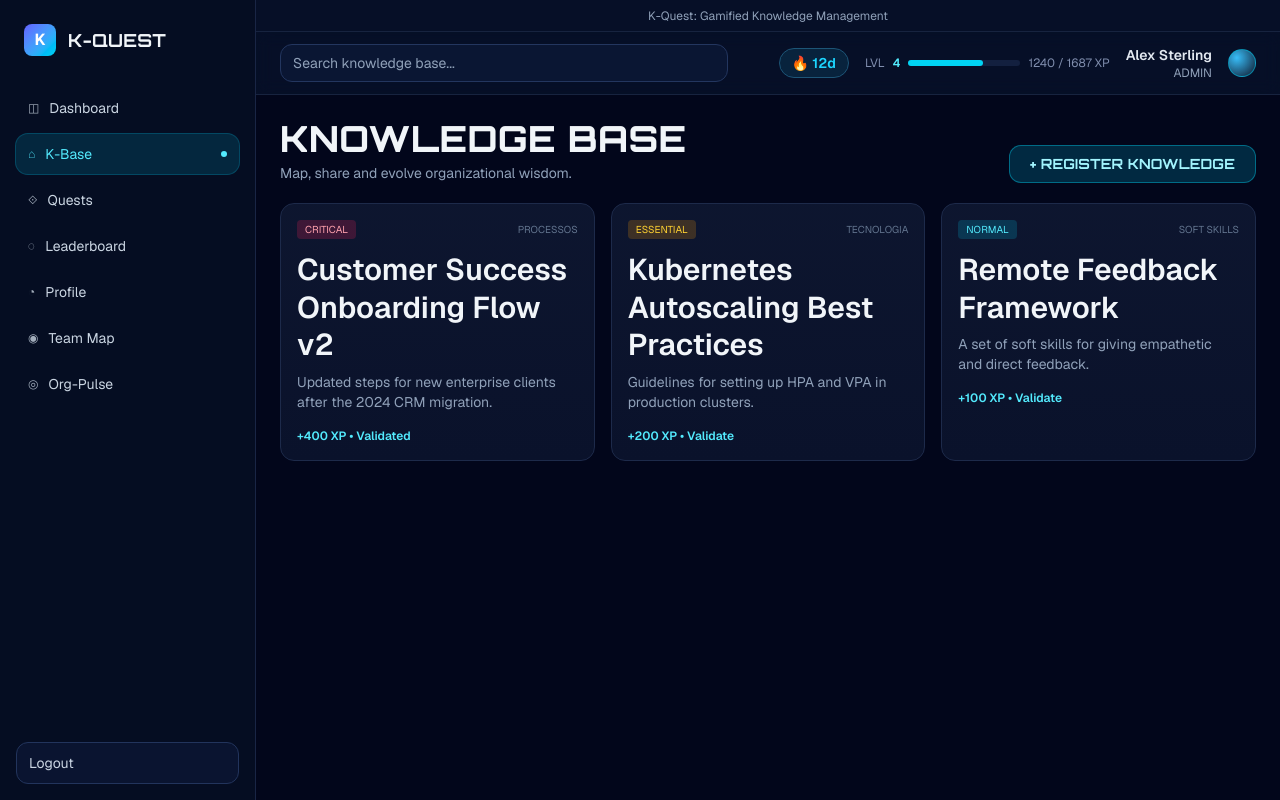
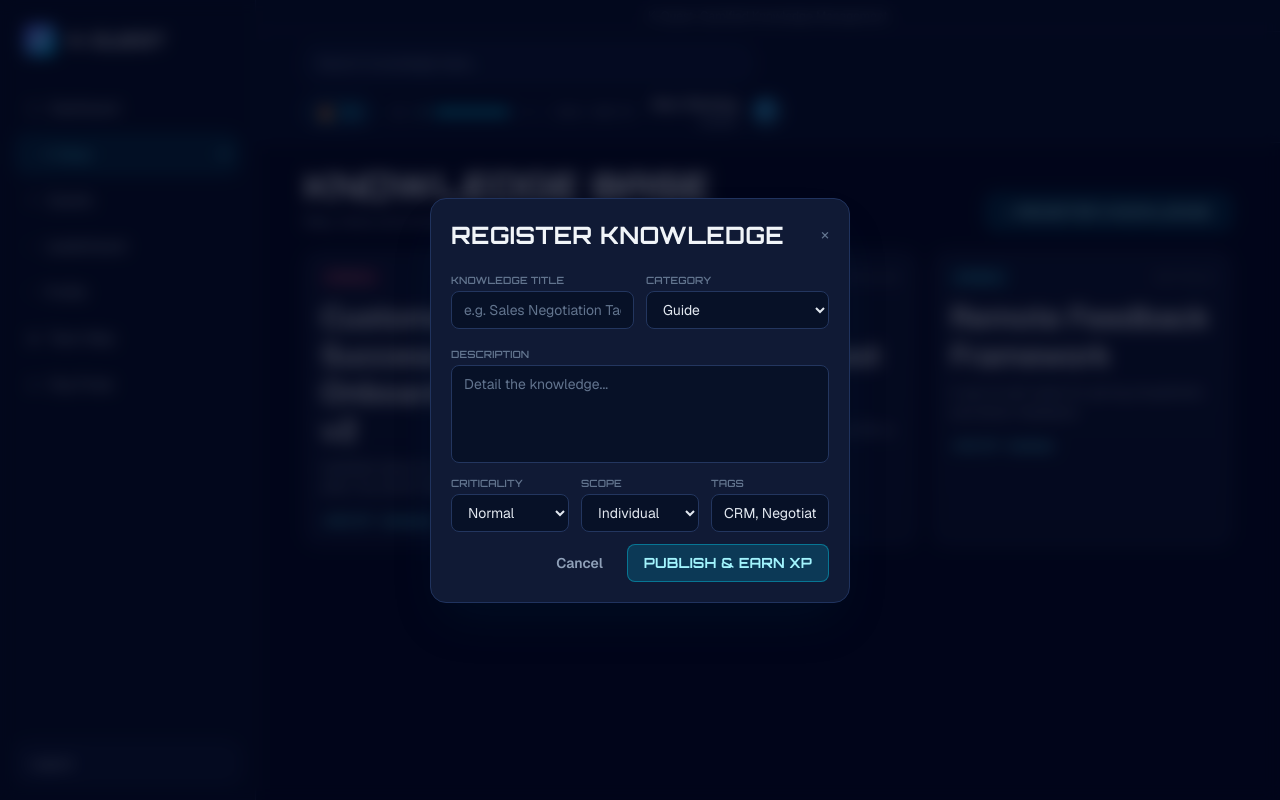
Before and after one commit to dmenezes007/gc-quest, a Next.js app: page /knowledge in a window 1280 px wide. Both pictures are taken after a click on the button "+ REGISTER KNOWLEDGE". Built offline with nearby package versions, Linux system fonts and the light colour scheme.

Commit message:
Primeiro commit: início do projeto

```diff
--- a/src/app/(platform)/knowledge/page.tsx
+++ b/src/app/(platform)/knowledge/page.tsx
@@ -1,6 +1,99 @@
+"use client";
+
+import { useState } from 'react';
+import { createKnowledgeWithNotifications } from '@/modules/knowledge';
+
+type KnowledgeTypeInput = 'ARTICLE' | 'GUIDE' | 'VIDEO' | 'TEMPLATE' | 'POLICY' | 'FAQ';
+type CriticalityInput = 'LOW' | 'MEDIUM' | 'HIGH' | 'CRITICAL';
+
+interface RegisterFormState {
+  title: string;
+  category: KnowledgeTypeInput;
+  description: string;
+  criticality: CriticalityInput;
+  scope: 'Individual' | 'Team' | 'Organization';
+  tags: string;
+}
+
+const initialForm: RegisterFormState = {
+  title: '',
+  category: 'GUIDE',
+  description: '',
+  criticality: 'MEDIUM',
+  scope: 'Individual',
+  tags: 'CRM, Negotiation, B2B',
+};
+
 export default function KnowledgePage() {
+  const [isModalOpen, setIsModalOpen] = useState(false);
+  const [isSubmitting, setIsSubmitting] = useState(false);
+  const [submitError, setSubmitError] = useState<string | null>(null);
+  const [form, setForm] = useState<RegisterFormState>(initialForm);
+
+  function updateField<Key extends keyof RegisterFormState>(key: Key, value: RegisterFormState[Key]) {
+    setForm((current) => ({
+      ...current,
+      [key]: value,
+    }));
+  }
+
+  function openModal() {
+    setSubmitError(null);
+    setIsModalOpen(true);
+  }
+
+  function closeModal() {
+    if (isSubmitting) {
+      return;
+    }
+
+    setIsModalOpen(false);
+    setForm(initialForm);
+    setSubmitError(null);
+  }
+
+  async function handlePublish() {
+    setSubmitError(null);
+
+    if (form.title.trim().length < 3) {
+      setSubmitError('Informe um título com pelo menos 3 caracteres.');
+      return;
+    }
+
+    if (form.description.trim().length < 10) {
+      setSubmitError('Informe uma descrição com pelo menos 10 caracteres.');
+      return;
+    }
+
+    const tags = form.tags
+      .split(',')
+      .map((entry) => entry.trim())
+      .filter(Boolean);
+
+    try {
+      setIsSubmitting(true);
+
+      await createKnowledgeWithNotifications({
+        title: form.title,
+        content: form.description,
+        summary: `${form.scope} scope`,
+        type: form.category,
+        criticality: form.criticality,
+        tags,
+      });
+
+      closeModal();
+    } catch (error) {
+      const message = error instanceof Error ? error.message : 'Não foi possível publicar o conhecimento.';
+      setSubmitError(message);
+    } finally {
+      setIsSubmitting(false);
+    }
+  }
+
   return (
-    <section className="space-y-5">
+    <>
+      <section className="space-y-5">
       <header className="flex flex-wrap items-end justify-between gap-3">
         <div>
           <h1 className="kq-heading text-4xl font-extrabold text-slate-100">Knowledge Base</h1>
@@ -8,6 +101,7 @@ export default function KnowledgePage() {
         </div>
         <button
           type="button"
+          onClick={openModal}
           className="kq-heading rounded-xl border border-cyan-400/40 bg-cyan-500/20 px-5 py-2 text-sm font-bold text-cyan-200"
         >
           + Register Knowledge
@@ -45,6 +139,124 @@ export default function KnowledgePage() {
           <p className="mt-4 text-xs font-semibold text-cyan-300">+100 XP • Validate</p>
         </article>
       </div>
-    </section>
+      </section>
+
+      {isModalOpen && (
+        <div className="fixed inset-0 z-50 flex items-center justify-center bg-[#02061b]/70 p-4 backdrop-blur-sm">
+          <div className="w-full max-w-[420px] rounded-2xl border border-[#20335e] bg-[#101a35] p-5 shadow-2xl shadow-cyan-950/20">
+            <div className="mb-4 flex items-center justify-between">
+              <h2 className="kq-heading text-2xl font-bold text-slate-100">Register Knowledge</h2>
+              <button
+                type="button"
+                onClick={closeModal}
+                className="text-slate-500 transition hover:text-slate-300"
+                aria-label="Fechar"
+              >
+                ×
+              </button>
+            </div>
+
+            <div className="space-y-3">
+              <div className="grid grid-cols-2 gap-3">
+                <label className="space-y-1">
+                  <span className="kq-heading text-[10px] text-slate-500">Knowledge title</span>
+                  <input
+                    value={form.title}
+                    onChange={(event) => updateField('title', event.target.value)}
+                    placeholder="e.g. Sales Negotiation Tactics"
+                    className="w-full rounded-lg border border-[#23365f] bg-[#071127] px-3 py-2 text-sm text-slate-200 outline-none placeholder:text-slate-500 focus:border-cyan-400/50"
+                  />
+                </label>
+
+                <label className="space-y-1">
+                  <span className="kq-heading text-[10px] text-slate-500">Category</span>
+                  <select
+                    value={form.category}
+                    onChange={(event) => updateField('category', event.target.value as KnowledgeTypeInput)}
+                    className="w-full rounded-lg border border-[#23365f] bg-[#071127] px-3 py-2 text-sm text-slate-200 outline-none focus:border-cyan-400/50"
+                  >
+                    <option value="GUIDE">Guide</option>
+                    <option value="ARTICLE">Article</option>
+                    <option value="TEMPLATE">Template</option>
+                    <option value="POLICY">Policy</option>
+                    <option value="FAQ">FAQ</option>
+                    <option value="VIDEO">Video</option>
+                  </select>
+                </label>
+              </div>
+
+              <label className="space-y-1">
+                <span className="kq-heading text-[10px] text-slate-500">Description</span>
+                <textarea
+                  value={form.description}
+                  onChange={(event) => updateField('description', event.target.value)}
+                  rows={4}
+                  placeholder="Detail the knowledge..."
+                  className="w-full resize-none rounded-lg border border-[#23365f] bg-[#071127] px-3 py-2 text-sm text-slate-200 outline-none placeholder:text-slate-500 focus:border-cyan-400/50"
+                />
+              </label>
+
+              <div className="grid grid-cols-3 gap-3">
+                <label className="space-y-1">
+                  <span className="kq-heading text-[10px] text-slate-500">Criticality</span>
+                  <select
+                    value={form.criticality}
+                    onChange={(event) => updateField('criticality', event.target.value as CriticalityInput)}
+                    className="w-full rounded-lg border border-[#23365f] bg-[#071127] px-3 py-2 text-sm text-slate-200 outline-none focus:border-cyan-400/50"
+                  >
+                    <option value="LOW">Low</option>
+                    <option value="MEDIUM">Normal</option>
+                    <option value="HIGH">High</option>
+                    <option value="CRITICAL">Critical</option>
+                  </select>
+                </label>
+
+                <label className="space-y-1">
+                  <span className="kq-heading text-[10px] text-slate-500">Scope</span>
+                  <select
+                    value={form.scope}
+                    onChange={(event) => updateField('scope', event.target.value as RegisterFormState['scope'])}
+                    className="w-full rounded-lg border border-[#23365f] bg-[#071127] px-3 py-2 text-sm text-slate-200 outline-none focus:border-cyan-400/50"
+                  >
+                    <option value="Individual">Individual</option>
+                    <option value="Team">Team</option>
+                    <option value="Organization">Organization</option>
+                  </select>
+                </label>
+
+                <label className="space-y-1">
+                  <span className="kq-heading text-[10px] text-slate-500">Tags</span>
+                  <input
+                    value={form.tags}
+                    onChange={(event) => updateField('tags', event.target.value)}
+                    className="w-full rounded-lg border border-[#23365f] bg-[#071127] px-3 py-2 text-sm text-slate-200 outline-none placeholder:text-slate-500 focus:border-cyan-400/50"
+                  />
+                </label>
+              </div>
+
+              {submitError && <p className="text-sm text-rose-400">{submitError}</p>}
+
+              <div className="mt-1 flex items-center justify-end gap-2">
+                <button
+                  type="button"
+                  onClick={closeModal}
+                  className="rounded-lg px-4 py-2 text-sm font-semibold text-slate-400 transition hover:bg-[#162449] hover:text-slate-200"
+                >
+                  Cancel
+                </button>
+                <button
+                  type="button"
+                  onClick={handlePublish}
+                  disabled={isSubmitting}
+                  className="kq-heading rounded-lg border border-cyan-400/40 bg-cyan-500/20 px-4 py-2 text-sm font-bold text-cyan-200 disabled:cursor-not-allowed disabled:opacity-60"
+                >
+                  {isSubmitting ? 'Publishing...' : 'Publish & Earn XP'}
+                </button>
+              </div>
+            </div>
+          </div>
+        </div>
+      )}
+    </>
   );
 }
--- a/src/components/layout/KQuestShell.tsx
+++ b/src/components/layout/KQuestShell.tsx
@@ -71,8 +71,8 @@ export function KQuestShell({ children }: KQuestShellProps) {
           <div className="h-8 border-b border-[#17233f] text-center text-xs leading-8 text-slate-400">
             K-Quest: Gamified Knowledge Management
           </div>
-          <header className="px-6 py-3 backdrop-blur">
-            <div className="flex flex-wrap items-center justify-between gap-3">
+          <header className="px-8 py-3 backdrop-blur lg:px-12">
+            <div className="mx-auto flex w-full max-w-[1180px] flex-wrap items-center justify-between gap-3">
               <div className="w-full max-w-md rounded-xl border border-[#23365f] bg-[#0a1633] px-3 py-2 text-sm text-slate-400">
                 Search knowledge base...
               </div>
@@ -96,7 +96,9 @@ export function KQuestShell({ children }: KQuestShellProps) {
           </header>
         </div>
 
-        <main className="px-6 py-6">{children}</main>
+        <main className="px-8 py-6 lg:px-12">
+          <div className="mx-auto w-full max-w-[1180px]">{children}</div>
+        </main>
       </div>
     </div>
   );
```
